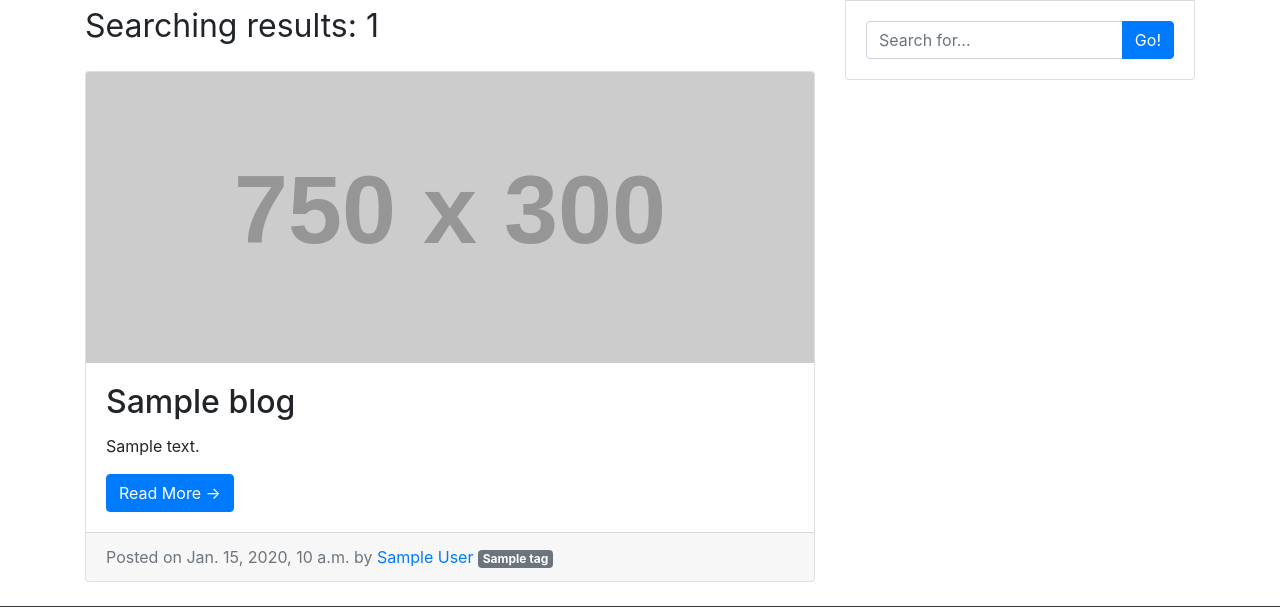
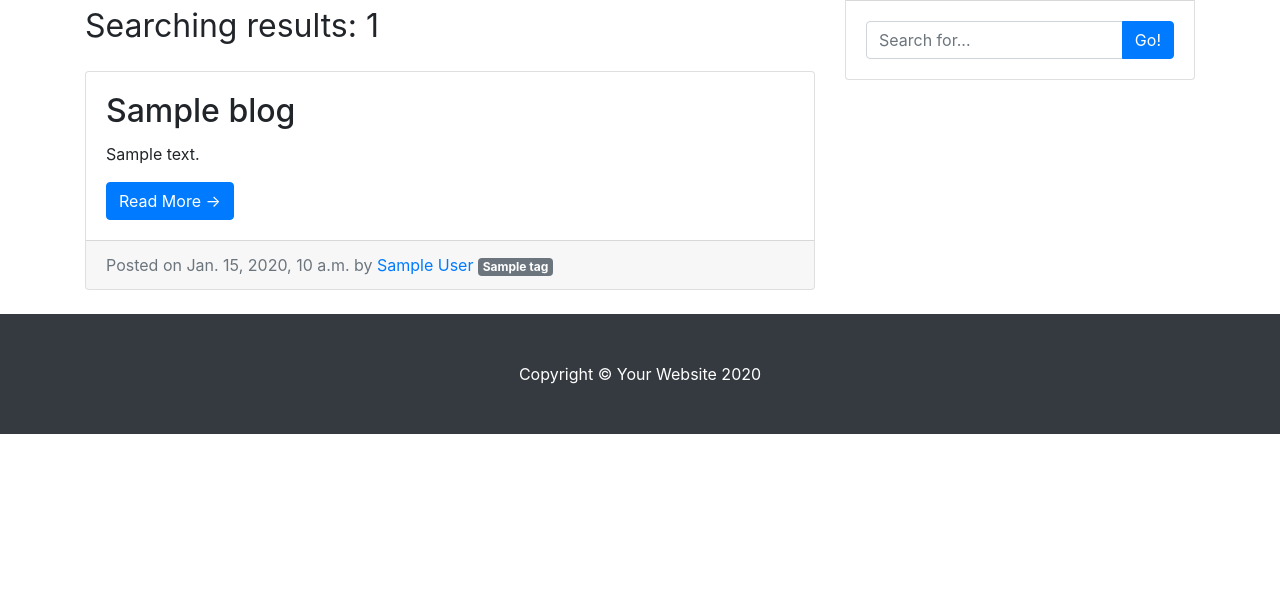
Before and after one commit to NarawishS/ku-hub, a Django app: template kuhub/templates/kuhub/search.html in a window 1280 px wide. Shown: the part 129-736 px from the top of the page. After the commit the page ends 563 px from the top, so only its background shows below. Run offline with Django 3.2, Linux system fonts and the light colour scheme; the template is opened without the code that fills it: most values are stand-ins (such as "Sample title", 1, 10 or a date in 2020); grey boxes labelled with a size stand in for pictures from a placeholder-image service; some libraries are stand-ins or nearby versions.

Commit message:
remove img card from blog in search.html

```diff
--- a/kuhub/templates/kuhub/search.html
+++ b/kuhub/templates/kuhub/search.html
@@ -10,7 +10,6 @@
     {% for blog in blog_entries %}
     <!-- Blog Post -->
         <div class="card mb-4">
-            <img class="card-img-top" src="http://placehold.it/750x300" alt="Card image cap">
             <div class="card-body">
                 <h2 class="card-title">{{ blog.title }}</h2>
                 <p class="card-text">{{ blog.text|truncatechars:100 }}</p>
```
